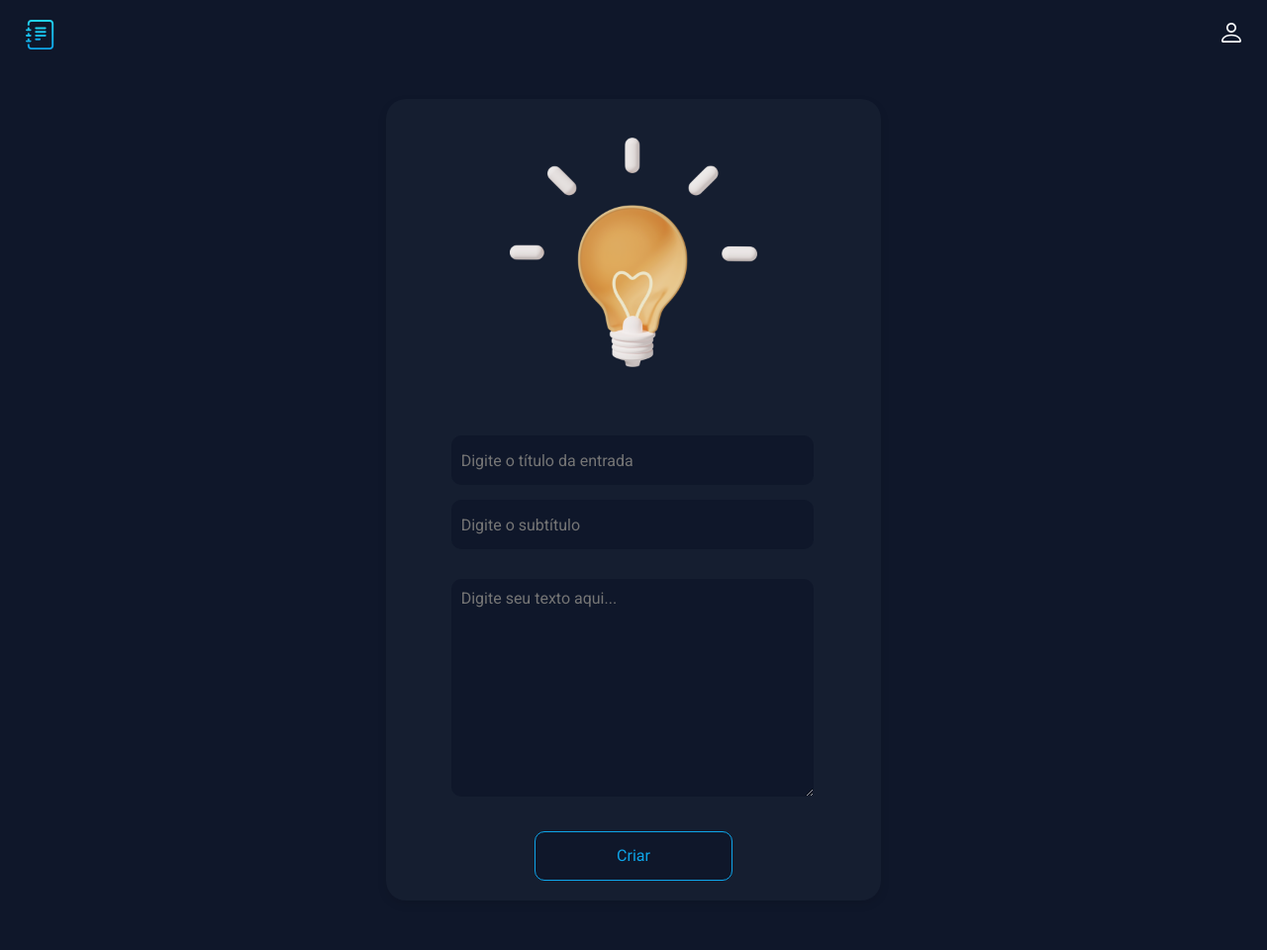
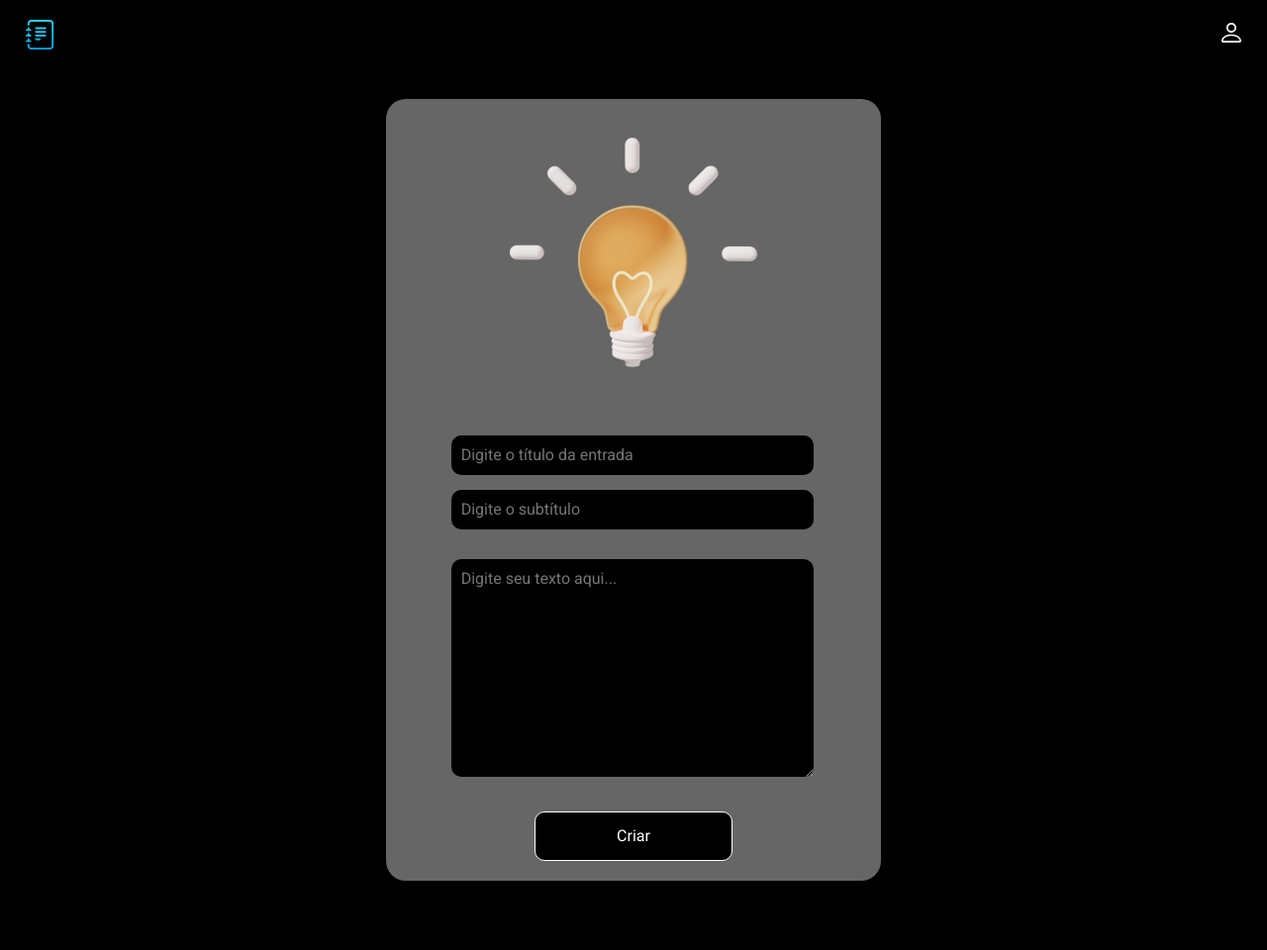
Before and after one commit to kondlandjr-tech/di-rio, a Flask app: page /create in a window 1280 px wide. Shown: the whole page at 99% size. After the commit the page ends 890 px from the top, so only its background shows below. Run offline with Flask 3, Linux system fonts and the light colour scheme.

Commit message:
Changing the appearence of the website!

```diff
--- a/static/css/style.css
+++ b/static/css/style.css
@@ -1,20 +1,24 @@
 @import url('https://fonts.googleapis.com/css2?family=Roboto:wght@400;700&display=swap');
+
+:root {
+    --cor-principal: #fff;
+    --cor-do-fundo: #000000;
+    --cor-card: rgba(255, 255, 255, 0.4);
+}
+
 body::-webkit-scrollbar {
     width: 12px;
-  }
+}
 
-  body::-webkit-scrollbar-track {
-    background: #0F172A;        /* a cor da zona de rastreamento */
-  }
+body::-webkit-scrollbar-track {
+    background: #2B2E36;
+}
 
-  body::-webkit-scrollbar-thumb {
-    background-color: rgba(30, 41, 59, 0.4);    /* a cor da barra de rolagem */
-    border-radius: 20px;       /* a forma arredondada da barra de rolagem */
+body::-webkit-scrollbar-thumb {
+    background-color: #446051;
+    border-radius: 20px;
     border: none;
-  }
-
-
-
+}
 
 body {
     margin: 0;
@@ -22,14 +26,13 @@
     font-family: 'Roboto', sans-serif;
     font-size: 16px;
     line-height: 20px;
-    background-color: #0F172A;
+    background-color: var(--cor-do-fundo);
     color: #F8FAFC;
 }
 
 h1, h2, p {
     margin: 0;
 }
-
 
 img {
     object-fit: contain;
@@ -150,7 +146,7 @@
     gap: 30px;
     flex-direction: column;
     align-items: center;
-    background: rgba(30, 41, 59, 0.4);
+    background: var(--cor-card);
     border-radius: 20px;
     box-shadow: 0px 4px 10px rgba(0, 0, 0, 0.1);
 }
@@ -163,27 +159,14 @@
     width: 100%;
 }
 
-.form__inputs label {
-    width: 80%;
-}
-
-.form__input {
-    background: #0F172A;
-    border-radius: 10px;
-    padding: 10px;
-    height: 30px;
-    color: #F8FAFC;
-    font: inherit;
-    border: none;
-    width: 94%;
-}
-
+.form__inputs label,
 .form__card label {
     width: 80%;
 }
 
+.form__input,
 .form__text {
-    background: #0F172A;
+    background: var(--cor-do-fundo);
     border-radius: 10px;
     padding: 10px;
     color: #F8FAFC;
@@ -193,10 +176,10 @@
 }
 
 .form__button {
-    border: 1px solid rgba(14, 165, 233, 1);
-    background: #0F172A;
+    border: 1px solid var(--cor-principal);
+    background: var(--cor-do-fundo);
     border-radius: 10px;
-    color: rgba(14, 165, 233, 1);
+    color: var(--cor-principal);
     padding: 10px;
     font: inherit;
     width: 200px;
```
Also changed, not shown: other parts of static/css/style.css (+13 -24 lines), instance/diary.db.
